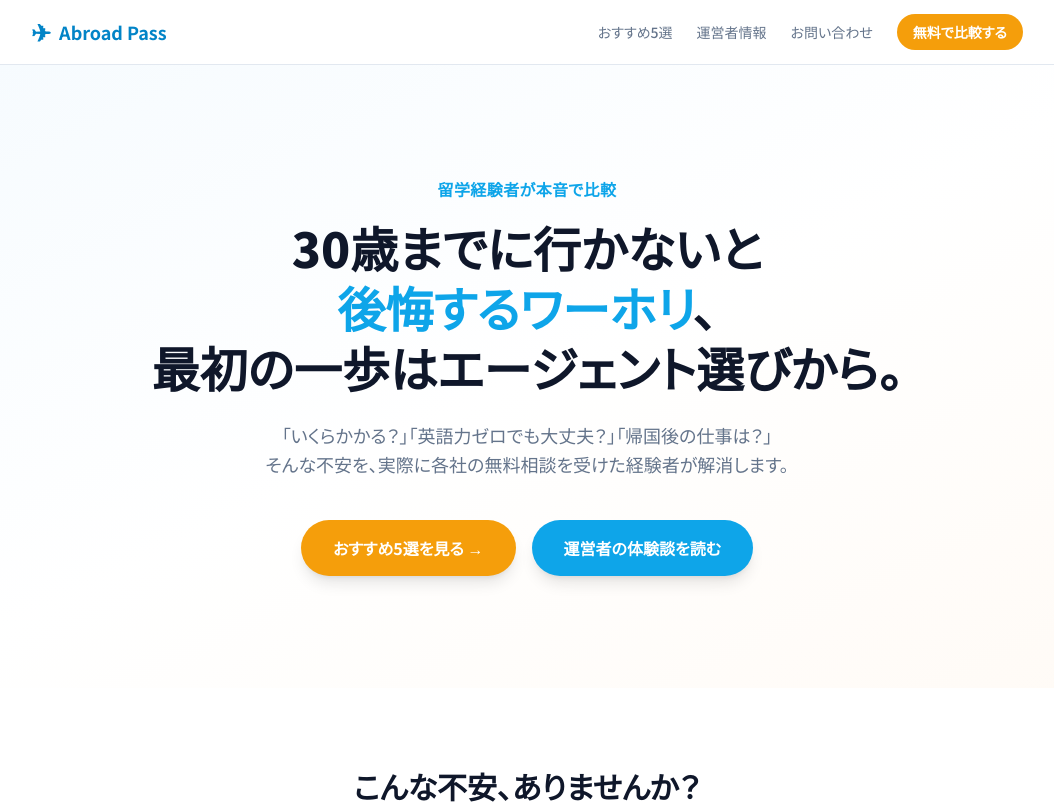
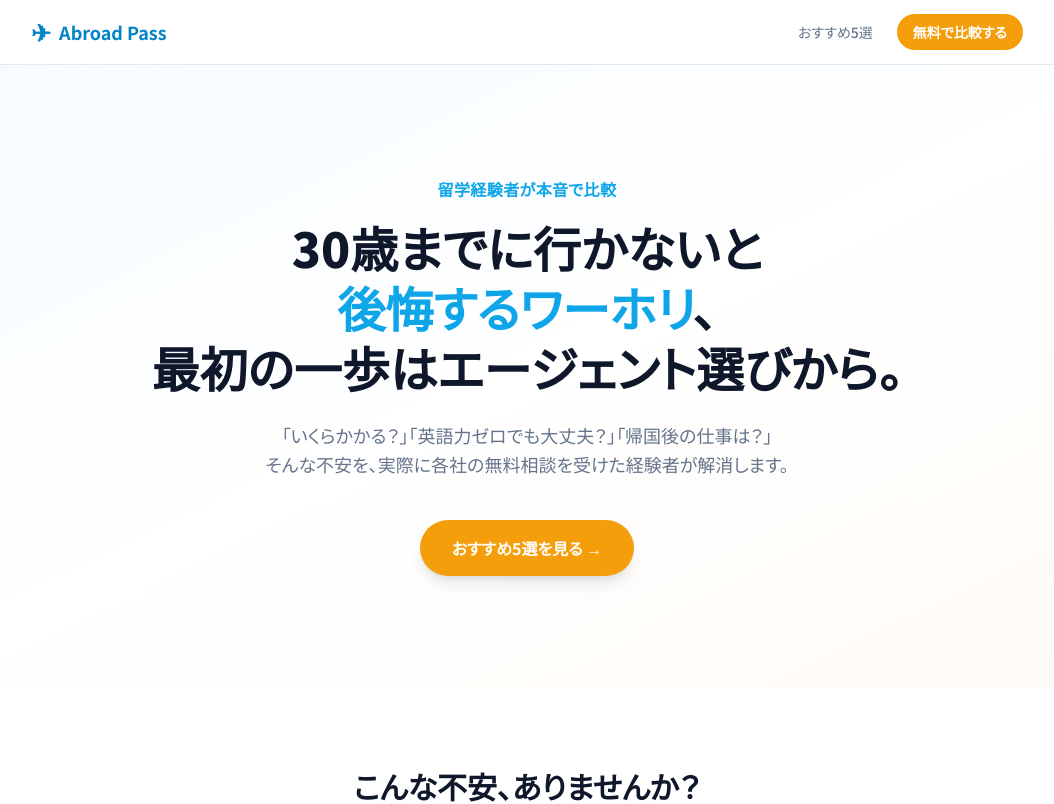
Before and after one commit to takaya0307/abroadpass, a Next.js app: page / in a window 1280 px wide. Shown: the top 804 px of the page, without its empty margins (113-1167 px from the left). Built offline with nearby package versions, Linux system fonts and the light colour scheme.

Commit message:
Remove operator info, fix FAQ, fix encoding

```diff
--- a/src/app/best-3/page.tsx
+++ b/src/app/best-3/page.tsx
@@ -51,7 +51,7 @@ const agents = [
       "Z会グループが運営する50年以上の歴史を持つ老舗エージェント。社会人のキャリアアップ留学、大学正規留学に特に強く、帰国後のキャリアサポートまで一貫して対応。",
     persona: "ナナさん（社会人・キャリア留学）/ 大学正規留学を検討する学生",
     merits: [
-      "Z会グループの圧��的な信頼感",
+      "Z会グループの圧倒的な信頼感",
       "50年以上の実績と豊富なノウハウ",
       "社会人のキャリア留学に特化したプラン",
       "帰国後の就職サポートあり",
@@ -190,10 +190,6 @@ const faqs = [
   {
     q: "帰国後の就職は不利になりませんか？",
     a: "ワーホリ経験を適切にアピールすれば、むしろプラスになることが多いです。ISS留学ライフや留学ジャーナルは帰国後の就職サポートもあるので、キャリアが心配な方におすすめです。",
-  },
-  {
-    q: "このサイトのランキングはどうやって決めていますか？",
-    a: "運営者が実際に各社の無料相談を体験し、料金・サポート内容・口コミ・対応の質を総合的に評価して決定しています。広告報酬の金額によるランキング操作は一切行っていません。",
   },
 ];
 
--- a/src/app/page.tsx
+++ b/src/app/page.tsx
@@ -103,9 +103,6 @@ export default function Home() {
           <div className="flex flex-col sm:flex-row gap-4 justify-center">
             <CtaButton href="/best-3" variant="accent">
               おすすめ5選を見る →
-            </CtaButton>
-            <CtaButton href="/about" variant="primary">
-              運営者の体験談を読む
             </CtaButton>
           </div>
         </div>
--- a/src/components/Footer.tsx
+++ b/src/components/Footer.tsx
@@ -22,16 +22,6 @@ export function Footer() {
               <li>
                 <Link href="/best-3" className="hover:text-white transition-colors">
                   おすすめエージェント5選
-                </Link>
-              </li>
-              <li>
-                <Link href="/about" className="hover:text-white transition-colors">
-                  運営者情報
-                </Link>
-              </li>
-              <li>
-                <Link href="/contact" className="hover:text-white transition-colors">
-                  お問い合わせ
                 </Link>
               </li>
             </ul>
--- a/src/components/Header.tsx
+++ b/src/components/Header.tsx
@@ -5,8 +5,6 @@ import { useState } from "react";
 
 const navLinks = [
   { href: "/best-3", label: "おすすめ5選" },
-  { href: "/about", label: "運営者情報" },
-  { href: "/contact", label: "お問い合わせ" },
 ];
 
 export function Header() {
@@ -33,7 +31,7 @@ export function Header() {
             </Link>
           ))}
           <Link
-            href="/best-3"
+            href="/best-3#cost"
             className="text-sm font-bold bg-accent hover:bg-accent-dark text-white px-4 py-2 rounded-full transition-colors"
           >
             無料で比較する
@@ -70,7 +68,7 @@ export function Header() {
             </Link>
           ))}
           <Link
-            href="/best-3"
+            href="/best-3#cost"
             className="block mt-3 text-center text-sm font-bold bg-accent text-white px-4 py-3 rounded-full"
             onClick={() => setOpen(false)}
           >
```
